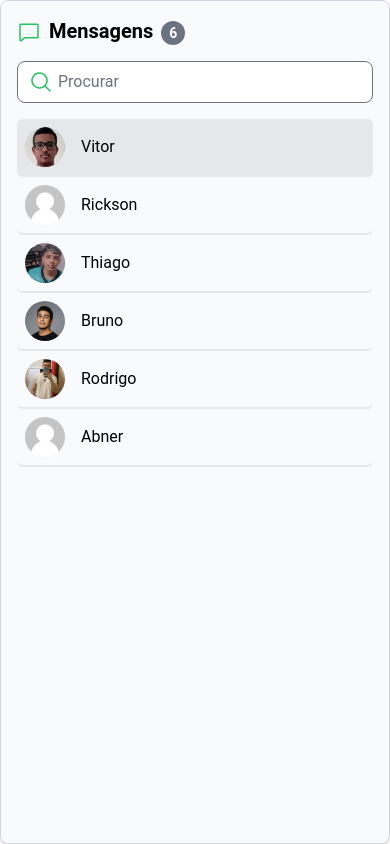
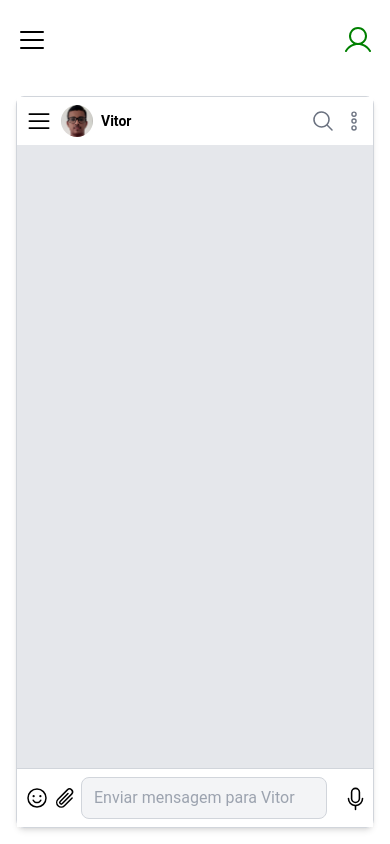
Before and after one commit to thfields/Chat-Zapdiviser, a React (Vite) app: page / in a window 390 px wide. Both pictures are taken after a click on the item "Vitor". Built offline with nearby package versions, Linux system fonts and the light colour scheme.

Commit message:
fix: sidebar mobile

```diff
--- a/src/pages/ControlPage/ControlPage.jsx
+++ b/src/pages/ControlPage/ControlPage.jsx
@@ -20,7 +20,7 @@ const ControlPage = () => {
   const [contactsMessages, setContactsMessages] = useState({});
   const [searchTerm, setSearchTerm] = useState("");
   const [isModalProfileOpen, setIsModalProfileOpen] = useState(false);
-  const [isSidebarVisible, setIsSidebarVisible] = useState(true); // Novo estado
+  const [isSidebarVisible, setIsSidebarVisible] = useState(true);
 
   const toggleModalProfile = () => {
     setIsModalProfileOpen(!isModalProfileOpen);
@@ -32,12 +32,14 @@ const ControlPage = () => {
 
   const handleContactClick = (contact) => {
     setSelectedContact(contact);
-    setIsSidebarVisible(true);
     if (!contactsMessages[contact]) {
       setContactsMessages({
         ...contactsMessages,
         [contact]: [],
       });
+    }
+    if (window.innerWidth < 768) {
+      setIsSidebarVisible(false); // Ocultar sidebar no modo mobile ao selecionar um contato
     }
   };
 
@@ -85,8 +87,6 @@ const ControlPage = () => {
     });
   };
 
-
-
   return (
     <div className="flex flex-col h-screen">
       <div className="flex justify-between w-full px-4 py-3 md:px-20 md:py-6">
@@ -120,7 +120,7 @@ const ControlPage = () => {
             />
           </div>
         )}
-        <div className={`flex-1 ${isSidebarVisible ? "md:w-2/3" : "w-full"}`}>
+        <div className={`flex-1 ${isSidebarVisible ? "hidden md:block" : "block"}`}>
           {selectedContact ? (
             <Chat
               selectedContact={selectedContact}
```
